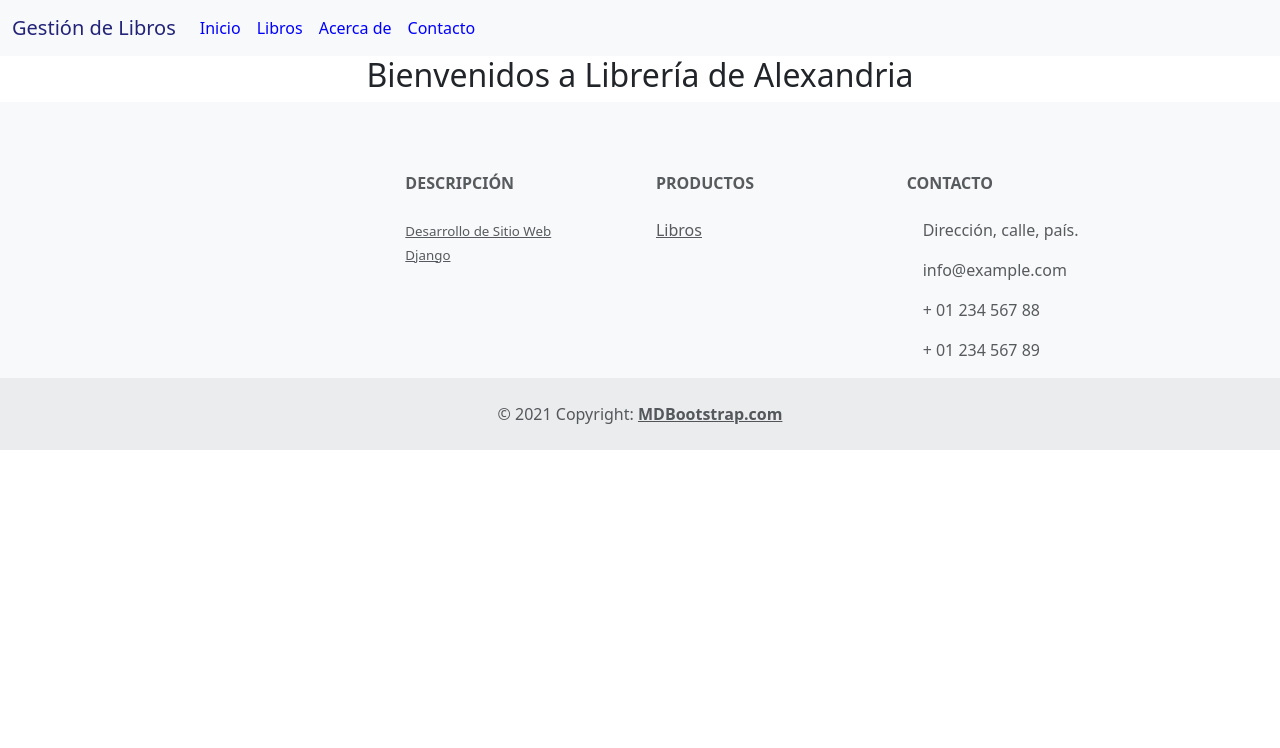
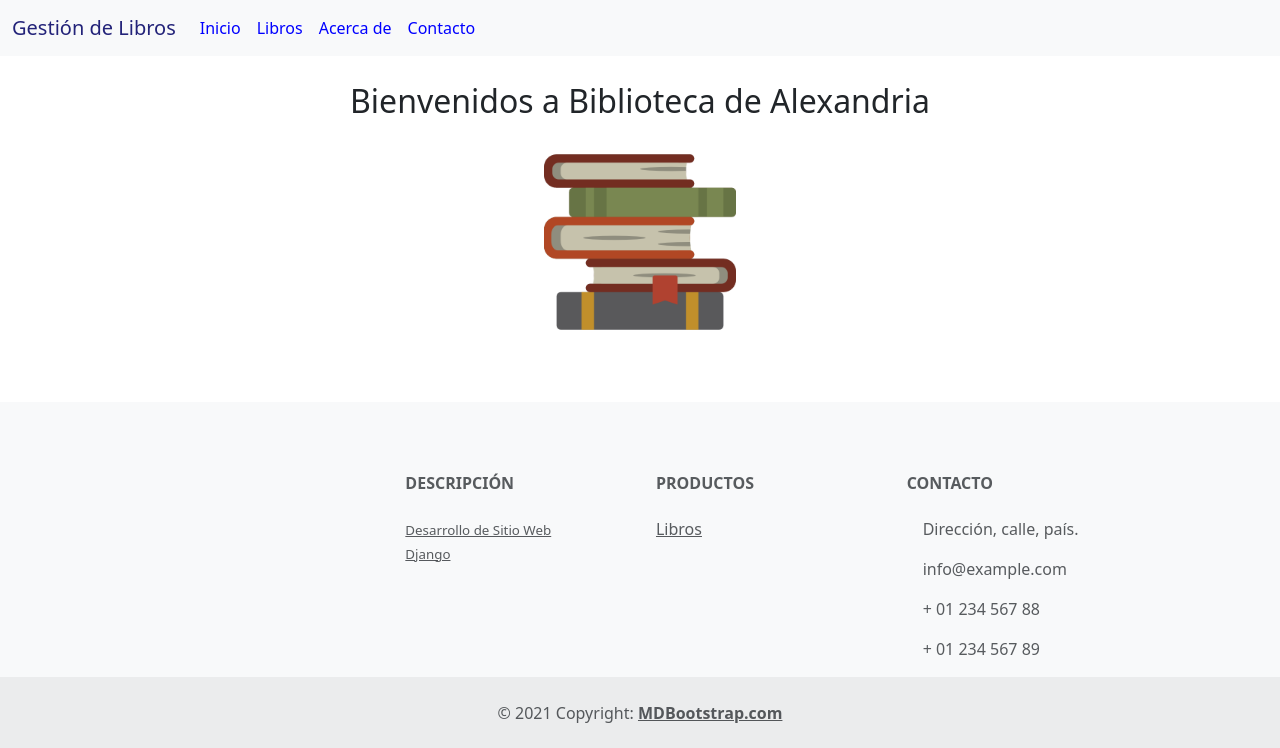
Before and after one commit to FelipeArellanoA/ejercicioDjango_1, a Django app: page / in a window 1280 px wide. Shown: the top 748 px of the page. Run offline with Django 5.2, Linux system fonts and the light colour scheme.

Commit message:
added_more_books

```diff
--- a/book/services.py
+++ b/book/services.py
@@ -19,4 +19,11 @@ libro3 = {
     'imagen': 'houseofleaves.jpg'
 }
 
-libros = [libro1, libro2, libro3]
+libro4 = {
+    'titulo': 'Camposanto',
+    'autor': 'Iker Jimenez',
+    'precio': 6000,
+    'imagen': 'camposanto.jpg'
+}
+
+libros = [libro1, libro2, libro3, libro4]
--- a/book/static/css/styles.css
+++ b/book/static/css/styles.css
@@ -16,3 +16,11 @@
     margin-top: 3%;
     margin-bottom: 6%;
 }
+
+.libros_index {
+    width: 15%;
+    display: block;
+    margin: auto;
+    margin-top: 2%;
+    margin-bottom: 5%;
+}
--- a/book/templates/index.html
+++ b/book/templates/index.html
@@ -1,4 +1,6 @@
 {% extends 'base.html' %}
+
+{% load static %}
 
 {% block title %}
 Inicio
@@ -6,6 +8,8 @@ Inicio
 
 {% block content %}
 
-<h2 class="text-center">Bienvenidos a Librería de Alexandria</h2>
+<h2 class="text-center" style="margin-top: 2%;">Bienvenidos a Biblioteca de Alexandria</h2>
+
+<img src="{% static 'img/libros_index.png' %}" class="libros_index">
 
 {% endblock %}
--- a/book/templates/lista_libros.html
+++ b/book/templates/lista_libros.html
@@ -9,7 +9,7 @@ Lista de Libros
 
 {% block content %}
 
-<h2 class="text-center text-titulo">Listado de Libros</h2>
+<h4 class="text-center text-titulo"> <img src="{% static 'img/libro_icon.png' %}" style="width: 30px;"> Listado de Libros</h4>
 
 <div class="row card-general">
     {% for item in libros %}
```
Also changed, not shown: book/static/img/camposanto.jpg (added), book/static/img/libro_icon.png (added), book/static/img/libros_index.png (added).
